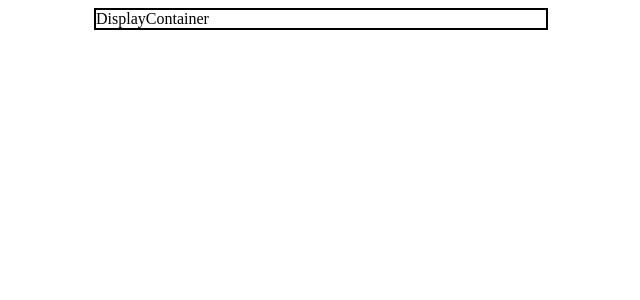
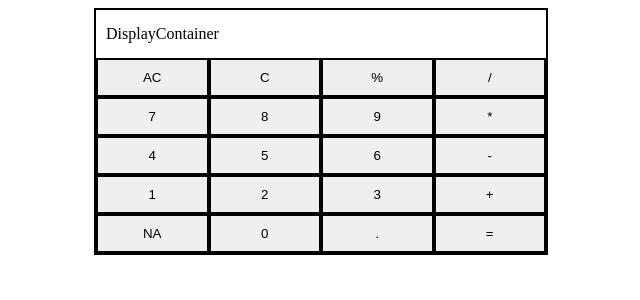
Before and after one commit to Prajwal-Jadhav/Calculator-using-React, a React (Create React App) app: page / in a window 1280 px wide. Shown: the top 300 px of the page, without its empty margins (319-959 px from the left). Built offline with nearby package versions, Linux system fonts and the light colour scheme.

Commit message:
Added keypad and buttons

```diff
--- /dev/null
+++ b/src/components/Simple/Button.js
@@ -0,0 +1,15 @@
+import React, { Component } from "react";
+import styled from "styled-components";
+
+const KeyButton = styled.button`
+  border: 2px solid black;
+  align-items: center;
+  justify-content: center;
+  padding: 10px 5px;
+`;
+
+export default class Button extends Component {
+  render() {
+    return <KeyButton>{this.props.content}</KeyButton>;
+  }
+}
--- a/src/components/Simple/Display.js
+++ b/src/components/Simple/Display.js
@@ -2,9 +2,8 @@ import React, { Component } from "react";
 import styled from "styled-components";
 
 const DisplayContainer = styled.div`
-  width: 100%
+  width: 100%;
   padding: 15px 10px;
-
 `;
 
 export default class Display extends Component {
--- a/src/components/Simple/KeyPad.js
+++ b/src/components/Simple/KeyPad.js
@@ -0,0 +1,45 @@
+import React, { Component } from "react";
+import styled from "styled-components";
+import Button from "./Button";
+
+const config = [
+  "AC",
+  "C",
+  "%",
+  "/",
+  7,
+  8,
+  9,
+  "*",
+  4,
+  5,
+  6,
+  "-",
+  1,
+  2,
+  3,
+  "+",
+  "NA",
+  0,
+  ".",
+  "=",
+];
+
+const KeyContainer = styled.div`
+  width: 100%;
+  display: grid;
+  grid-template-columns: repeat(4, 1fr);
+  grid-template-rows: repeat(5, 1fr);
+`;
+
+export default class KeyPad extends Component {
+  render() {
+    return (
+      <KeyContainer>
+        {config.map(item => (
+          <Button content={item} />
+        ))}
+      </KeyContainer>
+    );
+  }
+}
--- a/src/components/Simple/SimpleCalculator.js
+++ b/src/components/Simple/SimpleCalculator.js
@@ -1,6 +1,7 @@
 import React, { Component } from "react";
 import styled from "styled-components";
 import Display from "./Display";
+import KeyPad from "./KeyPad";
 
 const Container = styled.div`
   display: flex;
@@ -15,6 +16,7 @@ export default class SimpleCalculator extends Component {
     return (
       <Container>
         <Display />
+        <KeyPad />
       </Container>
     );
   }
```
Also changed, not shown: src/actions/index.js (added), src/reducers/index.js (added).
